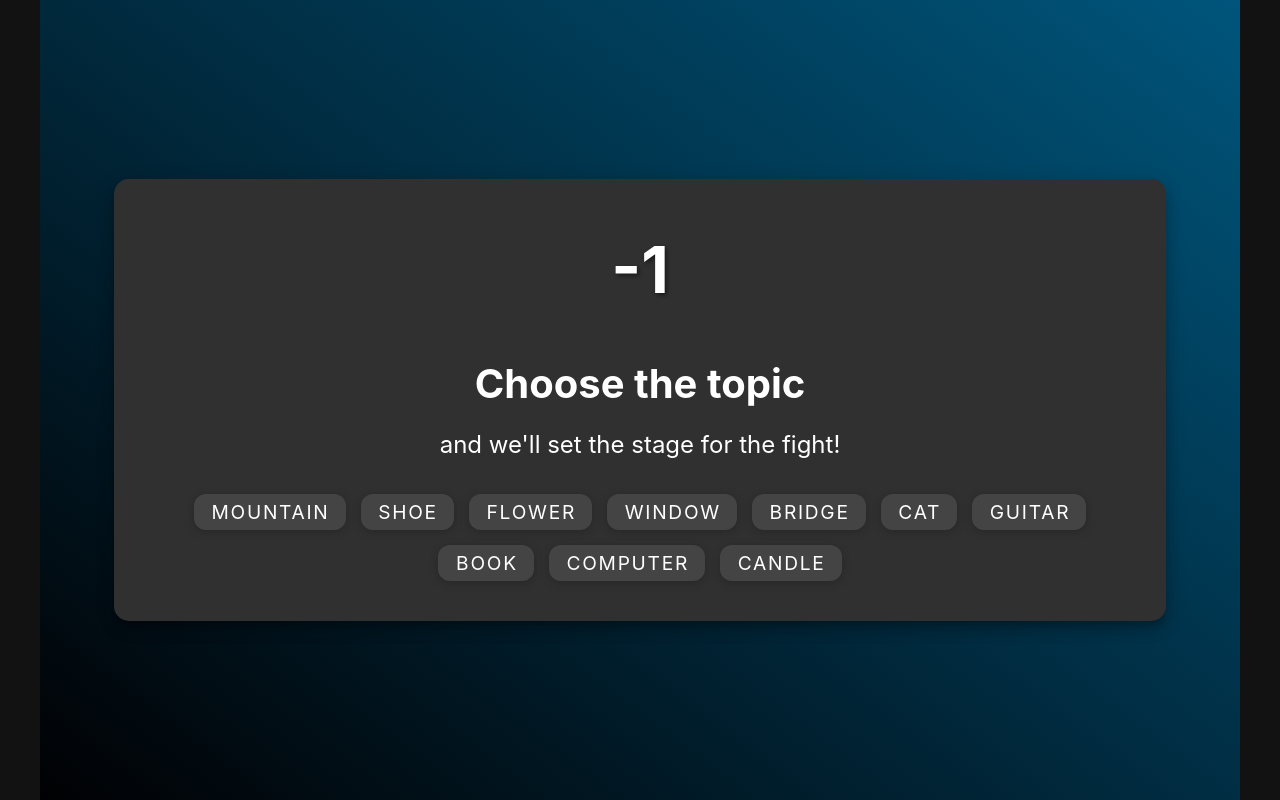
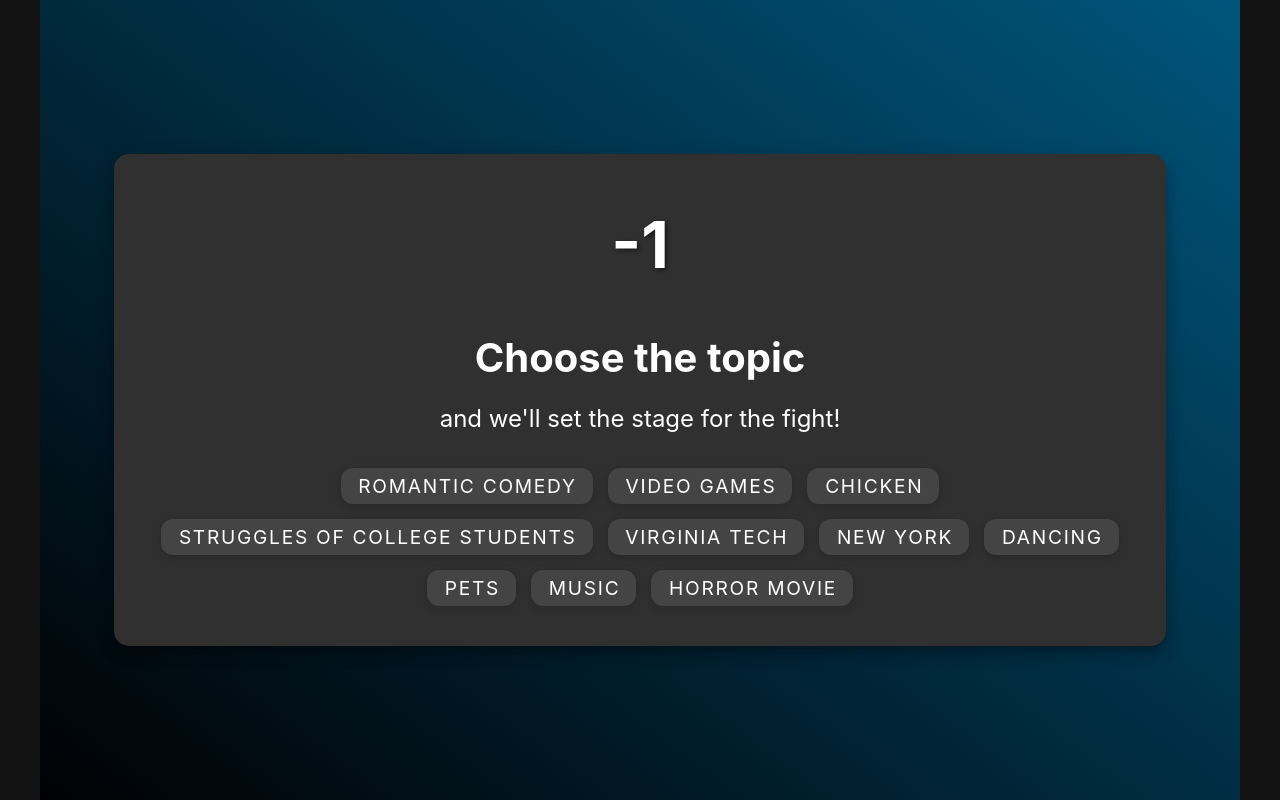
Before and after one commit to craighuang5/jackbox, a Vue app: page /word_select in a window 1280 px wide. Built offline with nearby package versions, Linux system fonts and the light colour scheme; no server answers; the HTML template or start-up script is replaced by a standard one.

Commit message:
test: different words

```diff
--- a/src/constants/wordConstants.ts
+++ b/src/constants/wordConstants.ts
@@ -5,36 +5,19 @@ export const VERB_LIMIT = 0; // Limit on how many verbs the client can select
 export const RANDOM_NOUN_COUNT = 2; // Number of nouns selected if client selects none
 export const RANDOM_VERB_COUNT = 0; // Number of verbs selected if client selects none
 export const NOUNS = [ // Pool of nouns
-  'book',
-  'phone',
-  'river',
-  'mountain',
-  'chair',
-  'pencil',
-  'computer',
-  'school',
-  'bird',
-  'cat',
-  'guitar',
-  'bottle',
-  'ocean',
-  'train',
-  'pizza',
-  'window',
-  'door',
-  'garden',
-  'city',
-  'bridge',
-  'cloud',
-  'camera',
-  'flower',
-  'clock',
-  'table',
-  'shoe',
-  'forest',
-  'planet',
-  'candle',
-  'cup'
+  'pets',
+  'romantic comedy',
+  'horror movie',
+  'New York',
+  'dancing',
+  'sports',
+  'struggles of college students',
+  'Blacksburg VA',
+  'Virginia Tech',
+  'chicken',
+  'music',
+  'video games',
+  'art',
 ];
 export const VERBS = [ // Pool of verbs
   'sing',
```
